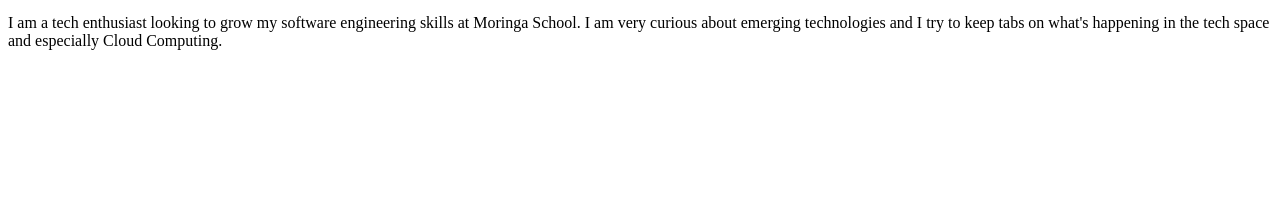
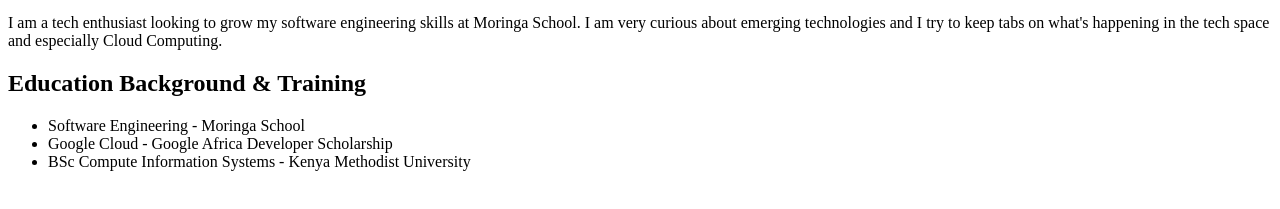
Before and after one commit to martwebber/portfolio, a plain HTML site: page index.html in a window 1280 px wide. Shown: the part 245-454 px from the top of the page. Drawn offline with Linux system fonts and the light colour scheme.

Commit message:
Add education background and training section

```diff
--- a/index.html
+++ b/index.html
@@ -19,6 +19,14 @@
         <div id="about">
             <p>I am a tech enthusiast looking to grow my software engineering skills at Moringa School. I am very curious about emerging technologies and I try to keep tabs on what's happening in the tech space and especially Cloud Computing.
         </div>
+        <div id="education">
+            <h2>Education Background & Training</h2>
+            <ul>
+                <li>Software Engineering - Moringa School</li>
+                <li>Google Cloud - Google Africa Developer Scholarship</li>
+                <li>BSc Compute Information Systems - Kenya Methodist University</li>
+            </ul>
+        </div>
     </div>
     <script src="./js/index.js" type="text/"></script>
 </body>
```
